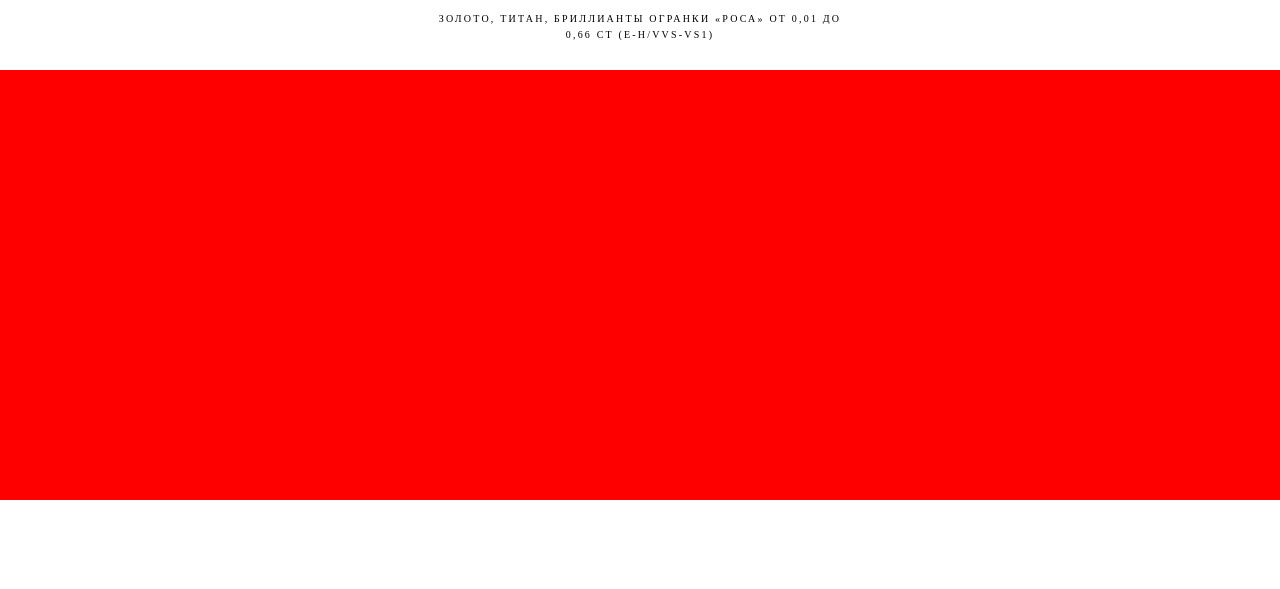
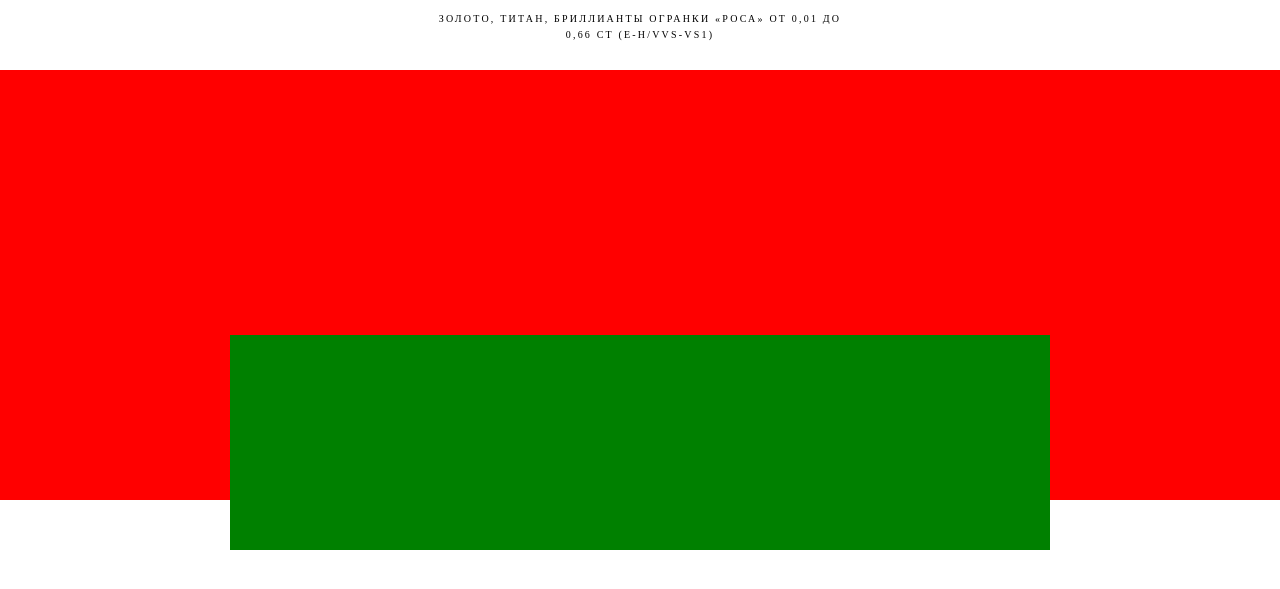
Before and after one commit to Aristockij/SPAAACE, a website built with Parcel: page src/index.html in a window 1280 px wide. Shown: the part 455-1044 px from the top of the page. Built offline with nearby package versions, Linux system fonts and the light colour scheme.

Commit message:
img test

```diff
--- a/src/index.html
+++ b/src/index.html
@@ -27,7 +27,7 @@
                     </span>
             </div>
             <div class="mobile-test">
-
+                <div class="mobile-test-inside"></div>
             </div>
             <div class="acc-bg" >
                 <div class="acc-bg-container">
--- a/src/styles/block.scss
+++ b/src/styles/block.scss
@@ -8,7 +8,19 @@
   height: 430px;
   background: red;
   margin-bottom: 100px;
+  position: relative;
+  display: flex;
+  justify-content: center;
+  align-items: flex-end;
+  &-inside{
+    width: 64%;
+    height: 50%;
+    position: absolute;
+    background: green;
+    margin-bottom: -50px;
+  }
 }
+
 .acc{
   opacity: 0;
   transition: .3s;
```
